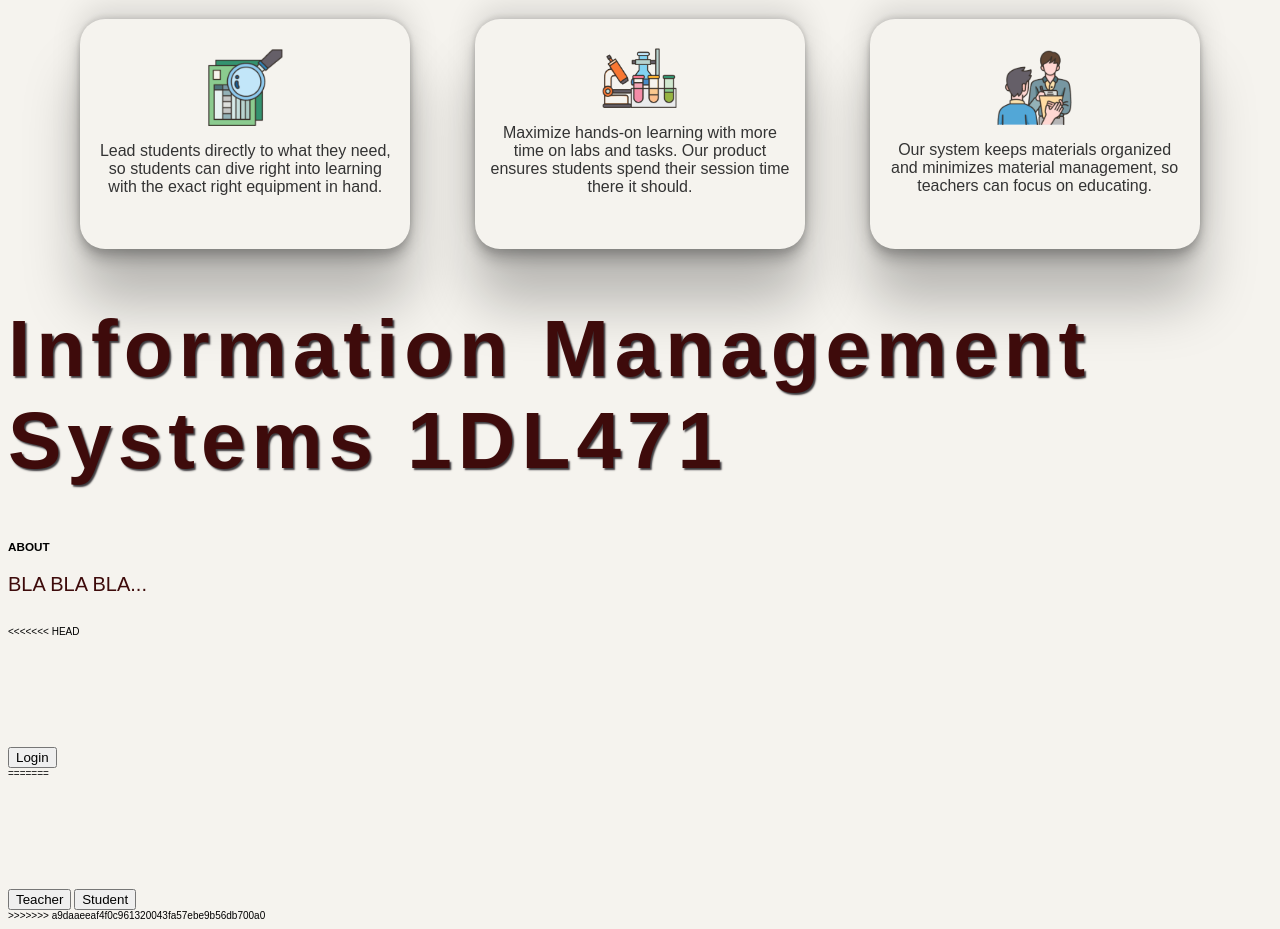
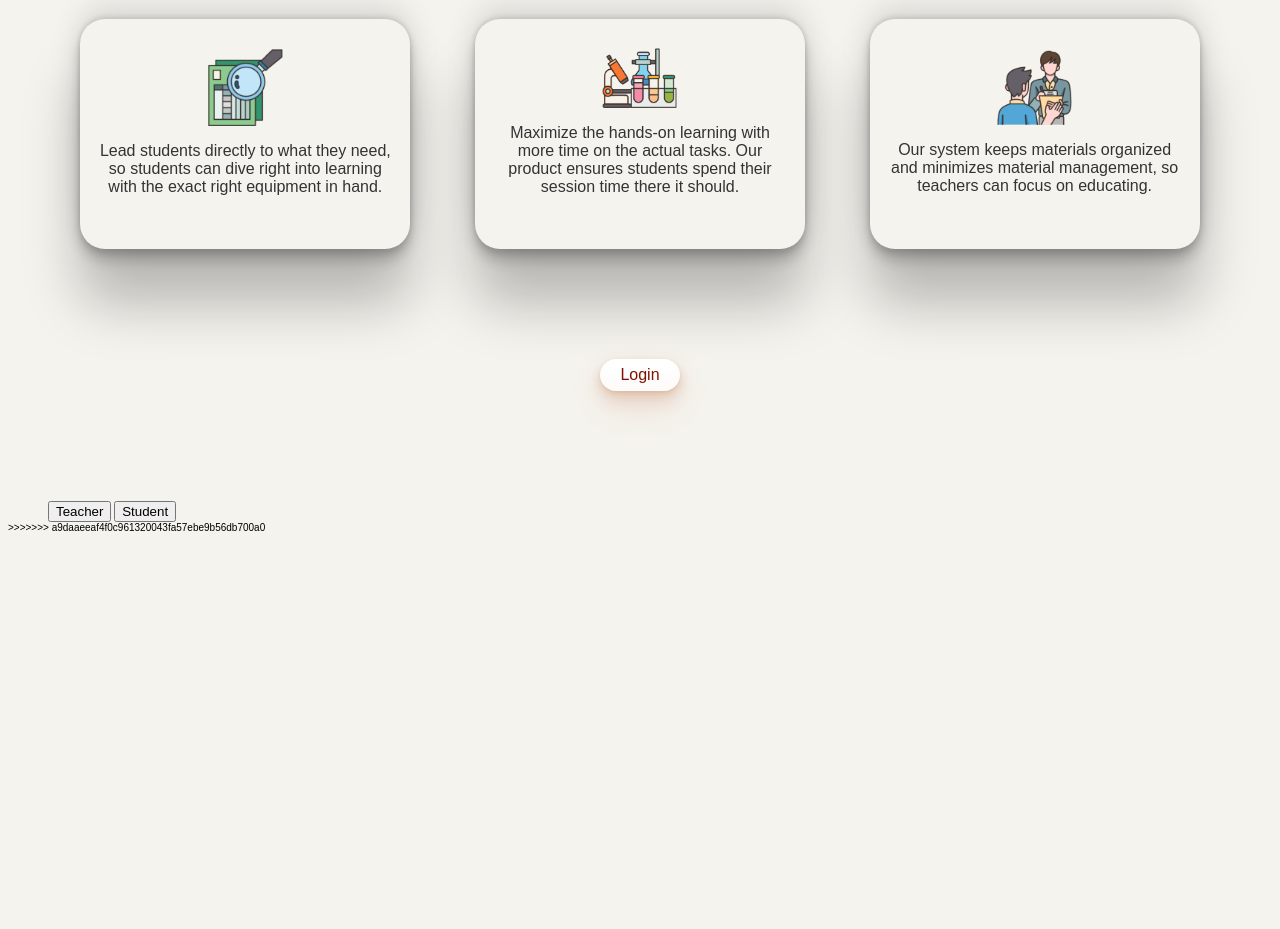
Before and after one commit to SanthoshRajakumar/LabloGGrr, a PHP site: page / in a window 1280 px wide. Shown: the part 308-1237 px from the top of the page. After the commit the page ends 839 px from the top, so only its background shows below. Run offline with PHP 8.4, Linux system fonts and the light colour scheme.

Commit message:
index.php styling

```diff
--- a/index.php
+++ b/index.php
@@ -9,26 +9,27 @@
 </head>
 
 <header>
-    <form action="index.php" method="POST">
-        <input type="submit" value="HOME" class="button"/>
+    <form action="index.php" method="GET">
+      <button type="submit" class="button">HOME</button>
     </form>
 
-    <form action="about.php" method="POST">
-        <input type="submit" value="ABOUT" class="button"/>
+    <form action="about.php" method="GET">
+      <button type="submit" class="button">ABOUT</button>
     </form>
 
     <h1>LabLoGGr</h1>
 
-    <form action="faq.php" method="POST">
-        <input type="submit" value="FAQ" class="button"/>
+    <form action="faq.php" method="GET">
+      <button type="submit" class="button">FAQ</button>
     </form>
 
-    <form action="contact.php" method="POST">
-        <input type="submit" value="CONTACT" class="button"/>
+    <form action="contact.php" method="GET">
+      <button type="submit" class="button">CONTACT</button>
     </form>
 
 </header>
 
+<body>
 <main>
 <div class="div1">
     <div class="box" id="box1">
@@ -37,44 +38,43 @@
     </div>
     <div class="box">
         <img src="images/PastedGraphic-2.png" alt="Image 2">
-        <p>Maximize hands-on learning with more time on labs and tasks. Our product ensures students spend their session time there it should.</p>
+        <p>Maximize the hands-on learning with more time on the actual tasks. Our product ensures students spend their session time there it should.</p>
     </div>
     <div class="box">
         <img src="images/PastedGraphic-3.png" alt="Image 3">
         <p>Our system keeps materials organized and minimizes material management, so teachers can focus on educating. </p>
     </div>
 </div>
-</main>
 
-<body>
+<!--
     <h1>Information Management Systems 1DL471</h1>
 
     <div class="about"></div>
         <h3>ABOUT</h3>
         <p>BLA BLA BLA...</p>
     </div>
-<<<<<<< HEAD
-    <div class="login">
-        <!-- Form for Login -->
-        <form method="get" action="login.php">
-            <button type="submit">Login</button>
-        </form>
-    </div>
+-->
+
+<div class="div1">
+    <!-- Form for Login -->
+    <form method="get" action="login_page.php">
+        <button type="submit" class="button">Login</button>
+    </form>
+</div>
+
 </body>
 </html>
 
 
 
-=======
 
     <div class="login"></div>
-        <!-- Form for Teacher and Student Login -->
+        <!--Form for Teacher and Student Login -->
         <form method="post">
             <button type="submit" name="role" value="teacher">Teacher</button>
             <button type="submit" name="role" value="student">Student</button>
         </form>
     </div>
-
     <?php
     if ($_SERVER["REQUEST_METHOD"] == "POST") {
         // Check which button was pressed based on the value of 'role'
@@ -87,6 +87,7 @@
         }
     }
     ?>
+</main>
 </body>
 </html>
 >>>>>>> a9daaeeaf4f0c961320043fa57ebe9b56db700a0
```
